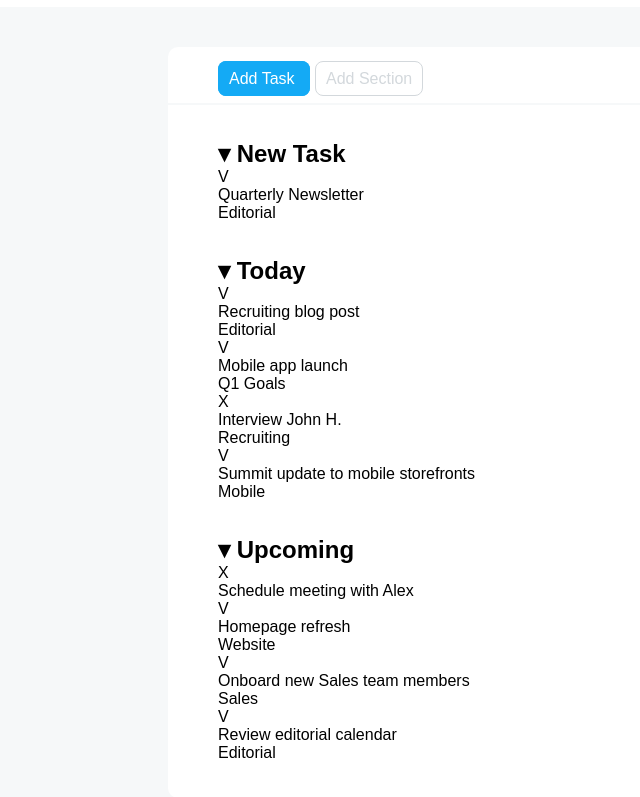
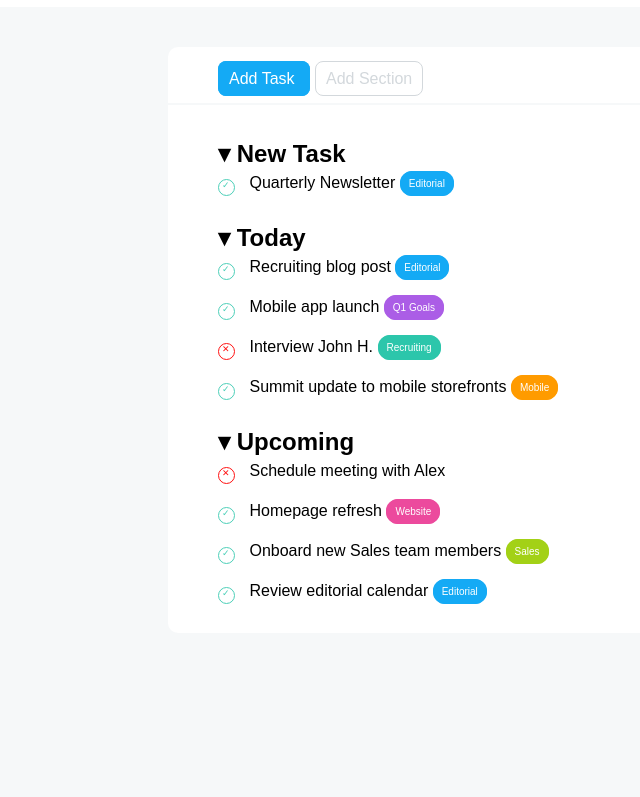
Before and after one commit to lorenzosalti/html-css-toboolist, a plain HTML site: page index.html in a window 1280 px wide. Shown: the part 63-860 px from the top of the page, without its empty margins (0-640 px from the left). After the commit the page ends 800 px from the top, so only its background shows below. Drawn offline with Linux system fonts and the light colour scheme.

Commit message:
feat: add tasks layout

```diff
--- a/css/style.css
+++ b/css/style.css
@@ -48,7 +48,7 @@ main {
     margin: 0px 168px;
 }
 
-/*  Bottoni  */
+/****  Bottoni  ****/
 #add {
     padding: 22px 0px 15px 50px;
     border-radius: 10px 10px 0px 0px;
@@ -73,24 +73,96 @@ main {
 #add-section {
     color: #d3d8dc;
 }
-/*  /Bottoni  */
+/****  /Bottoni  ****/
 
-/*  Lista  */
+/****  Lista  ****/
 #list {
     padding: 35px 0px 1px 50px;
     border-radius: 0px 0px 10px 10px;
 }
 
+/*  Struttura principale  */
 .cat {
-    margin-bottom: 35px;
+    margin-bottom: 10px;
 }
 
 .title {
     font-size: x-large;
     font-weight: bold;
+    margin-bottom: 6px;
 }
 
-/*.task {
+.task {
+    display: inline-block;
+    margin-bottom: 18px;
+}
+/*  /Struttura principale  */
+
+/*  Spunte  */
+.check {
+    border: 1px solid;
+    border-radius: 50%;
+    width: 17px;
+    height: 17px;
+    font-size: xx-small;
+    padding-left: 3px;
+    margin-right: 10px;
+}
+
+.yes {
+    color: #4ccfb8;
+}
+
+.no {
+    color: #ff1010;
+}
+/*  /Spunte  */
+
+/*  Testo  */
+.text {
+    font-weight: 500;
+}
+/*  /Testo  */
+
+/*  Dipartimenti  */
+.dep {
     display: inline;
-}*/
-/*  /Lista  */
+    padding: 6px 8px;
+    vertical-align: middle;
+    border: 1px solid;
+    border-radius: 12px;
+    font-size: x-small;
+    color: #ffffff;
+}
+
+.editorial {
+    background-color: #14aaf5;
+    border-color: #14aaf5;
+}
+
+.goals {
+    background-color: #ab5de6;
+    border-color: #ab5de6;
+}
+
+.recruiting {
+    background-color: #2cc6ab;
+    border-color: #2cc6ab;
+}
+
+.mobile {
+    background-color: #ff9b00;
+    border-color: #ff9b00;
+}
+
+.website {
+    background-color: #ec4a9d;
+    border-color: #ec4a9d;
+}
+
+.sales {
+    background-color: #a3d116;
+    border-color: #a3d116;
+}
+/*  /Dipartimenti  */
+/****  /Lista  ****/
--- a/index.html
+++ b/index.html
@@ -40,7 +40,7 @@
                     &#9662; New Task
                 </div>
                 <div class="task-main">
-                    <div class="task check yes">V</div>
+                    <div class="task check yes">&#10003;</div>
                     <div class="task text">Quarterly Newsletter</div>
                     <div class="task dep editorial">Editorial</div>
                 </div>
@@ -53,22 +53,22 @@
                     &#9662; Today
                 </div>
                 <div class="task-main">
-                    <div class="task check yes">V</div>
+                    <div class="task check yes">&#10003;</div>
                     <div class="task text">Recruiting blog post</div>
                     <div class="task dep editorial">Editorial</div>
                 </div>
                 <div class="task-main">
-                    <div class="task check yes">V</div>
+                    <div class="task check yes">&#10003;</div>
                     <div class="task text">Mobile app launch</div>
                     <div class="task dep goals">Q1 Goals</div>
                 </div>
                 <div class="task-main">
-                    <div class="task check no">X</div>
+                    <div class="task check no">&#10005;</div>
                     <div class="task text">Interview John H.</div>
                     <div class="task dep recruiting">Recruiting</div>
                 </div>
                 <div class="task-main">
-                    <div class="task check yes">V</div>
+                    <div class="task check yes">&#10003;</div>
                     <div class="task text">Summit update to mobile storefronts</div>
                     <div class="task dep mobile">Mobile</div>
                 </div>
@@ -81,21 +81,21 @@
                     &#9662; Upcoming
                 </div>
                 <div class="task-main">
-                    <div class="task check no">X</div>
+                    <div class="task check no">&#10005;</div>
                     <div class="task text">Schedule meeting with Alex</div>
                 </div>
                 <div class="task-main">
-                    <div class="task check yes">V</div>
+                    <div class="task check yes">&#10003;</div>
                     <div class="task text">Homepage refresh</div>
                     <div class="task dep website">Website</div>
                 </div>
                 <div class="task-main">
-                    <div class="task check yes">V</div>
+                    <div class="task check yes">&#10003;</div>
                     <div class="task text">Onboard new Sales team members</div>
                     <div class="task dep sales">Sales</div>
                 </div>
                 <div class="task-main">
-                    <div class="task check yes">V</div>
+                    <div class="task check yes">&#10003;</div>
                     <div class="task text">Review editorial calendar</div>
                     <div class="task dep editorial">Editorial</div>
                 </div>
```
